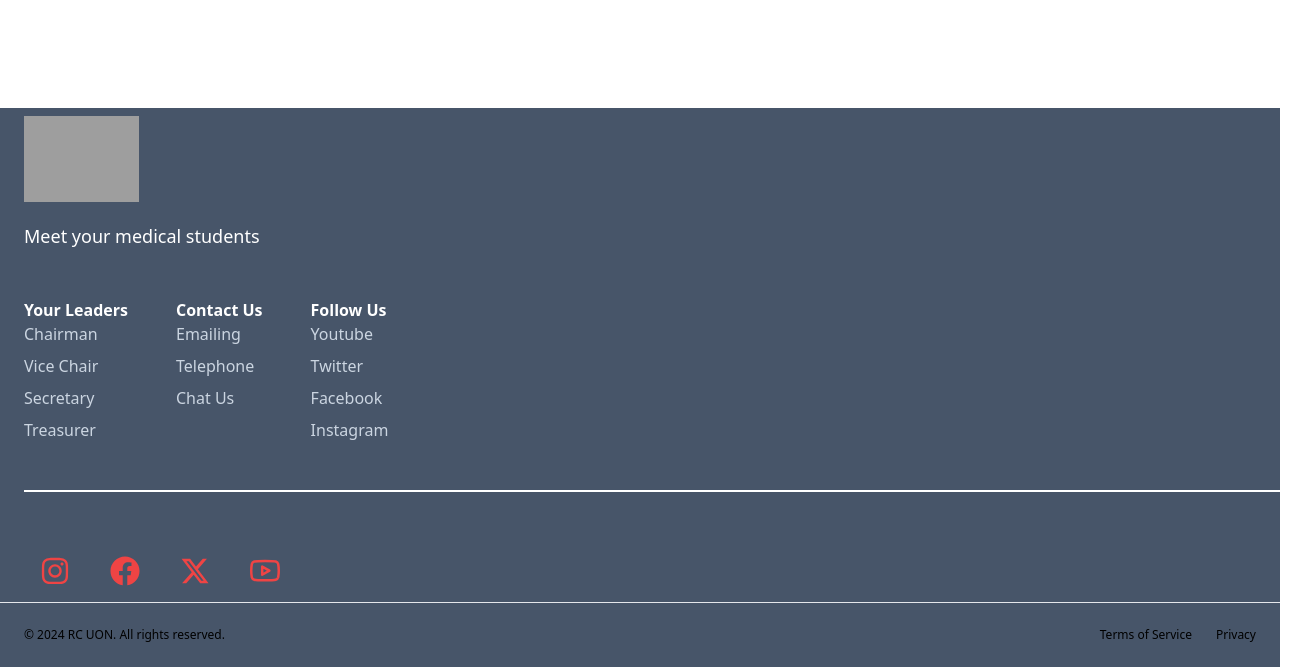
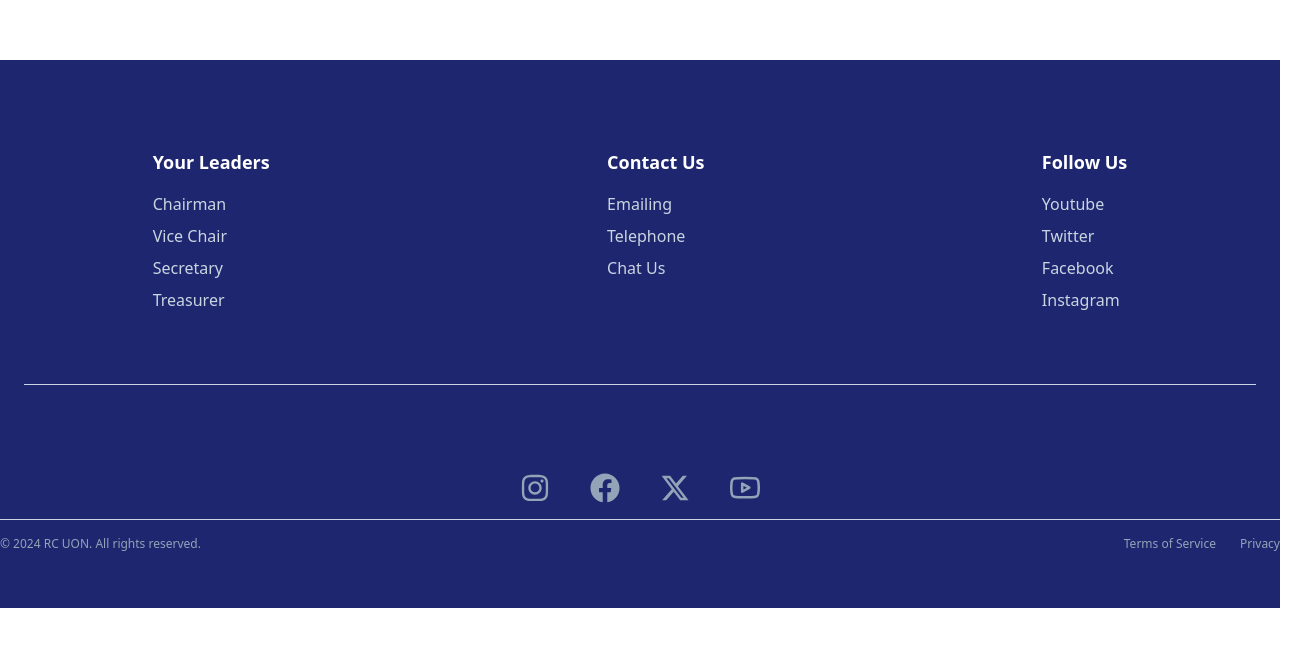
Before and after one commit to uniterriziki/RC_website, a Next.js app: page /contact in a window 1280 px wide. Shown: the part 868-1535 px from the top of the page, 1304 px wide, since content can reach past the window. After the commit the page ends 1476 px from the top, so only its background shows below. Built offline with nearby package versions, Linux system fonts and the light colour scheme; grey boxes are pictures that could not be loaded.

Commit message:
made some changes

```diff
--- a/app/page.jsx
+++ b/app/page.jsx
@@ -1,5 +1,6 @@
 import "tailwindcss/tailwind.css";
 import Link from "next/link";
+import Image from "next/image";
 
 export default function Home() {
   return (
@@ -49,8 +50,8 @@ export default function Home() {
             {/* Images and descriptions */}
             {[...Array(5)].map((_, i) => (
               <div key={i} className="border p-3">
-                <img
-                  src={`/image${i + 1}.jpg`}
+                <Image
+                  src={`/website_pic${i + 1}.jpeg`}
                   alt={`Gallery image ${i + 1}`}
                   className="w-full h-48 object-cover"
                 />
--- a/components/Footer.jsx
+++ b/components/Footer.jsx
@@ -1,30 +1,134 @@
+// import React from "react";
+// import Link from "next/link";
+// import { footerLinks } from "../lib/constants";
+// import { socials } from "../lib/constants";
+// import Image from "next/image";
+
+// const FooterColumn = ({ title, links }) => (
+//   <div className="flex flex-col gap-4">
+//     {" "}
+//     {/* Added gap for spacing */}
+//     <h4 className="font-bold text-white text-lg">{title}</h4>
+//     <ul className="flex flex-col gap-2 font-normal text-slate-300">
+//       {links.map((link) => (
+//         <Link
+//           href="/"
+//           key={link}
+//           className="hover:text-red-500 transition duration-200"
+//         >
+//           {" "}
+//           {/* Added hover effect */}
+//           {link}
+//         </Link>
+//       ))}
+//     </ul>
+//   </div>
+// );
+
+// const Socials = () => (
+//   <div>
+//     <ul className="grid grid-cols-4 p-2 hover:cursor-pointer gap-6 text-3xl text-red-500">
+//       {socials.map((link) => (
+//         <Link
+//           href={link.href}
+//           key={link.title}
+//           target="_blank"
+//           className="hover:bg-slate-300 hover:text-red-900 rounded-xl p-2 transition duration-200 hover:shadow-[0_3px_10px_rgba(203,213,225,0.5)]"
+//         >
+//           {link.icon}
+//         </Link>
+//       ))}
+//     </ul>
+//   </div>
+// );
+
+// const Footer = () => {
+//   return (
+//     <footer className="mt-2 bg-primary-dark">
+//       {" "}
+//       {/* Changed to primary-dark */}
+//       <div className="mx-auto max-w-7xl px-6 flex flex-col gap-12 w-full">
+//         {" "}
+//         {/* Centered the content */}
+//         <div className="mt-2 flex items-start flex-col">
+//           {/* <Image src="/medical logo.jpg" width={115} height={38} alt="RC UON" /> */}
+//           {/* <p className="text-white text-start text-lg font-normal mt-5 max-w-xs">
+//             Meet your medical students
+//           </p> */}
+//         </div>
+//         <div className="flex flex-wrap gap-16 justify-between">
+//           {" "}
+//           {/* Increased gap between columns */}
+//           <FooterColumn
+//             title={footerLinks[0].title}
+//             links={footerLinks[0].links}
+//           />
+//           <FooterColumn
+//             title={footerLinks[1].title}
+//             links={footerLinks[1].links}
+//           />
+//           <FooterColumn
+//             title={footerLinks[2].title}
+//             links={footerLinks[2].links}
+//           />
+//         </div>
+//         <div className="w-full border border-slate-300 h-1/2 bg-white text-white"></div>
+//         <div className="flex gap-4">
+//           <Socials />
+//         </div>
+//       </div>
+//       <div className="flex flex-col gap-2 sm:flex-row py-6 w-full shrink-0 items-center px-4 md:px-6 border-t border-slate-300">
+//         <p className="text-xs text-muted-foreground">
+//           © 2024 RC UON. All rights reserved.
+//         </p>
+//         <nav className="sm:ml-auto flex gap-4 sm:gap-6">
+//           <a className="text-xs hover:underline underline-offset-4" href="#">
+//             Terms of Service
+//           </a>
+//           <a className="text-xs hover:underline underline-offset-4" href="#">
+//             Privacy
+//           </a>
+//         </nav>
+//       </div>
+//     </footer>
+//   );
+// };
+
+// export default Footer;
+
 import React from "react";
 import Link from "next/link";
-import { footerLinks } from "../lib/constants";
-import { socials } from "../lib/constants";
+import { footerLinks, socials } from "../lib/constants";
 import Image from "next/image";
 
 const FooterColumn = ({ title, links }) => (
-  <div>
-    <h4 className="font-bold text-white">{title}</h4>
+  <div className="flex flex-col gap-4">
+    <h4 className="font-bold text-white text-lg">{title}</h4>
     <ul className="flex flex-col gap-2 font-normal text-slate-300">
       {links.map((link) => (
-        <Link href="/" key={link}>
+        <Link
+          href="/"
+          key={link}
+          className="hover:text-red-500 transition duration-200"
+        >
           {link}
         </Link>
       ))}
     </ul>
   </div>
 );
-const Socials = ({ id, link, icon }) => (
+
+const Socials = () => (
   <div>
-    <ul className="grid grid-cols-4 p-2 hover:cursor-pointer gap-6 text-3xl text-red-500">
+    <ul className="grid grid-cols-4 p-2 cursor-pointer gap-6 text-3xl text-slate-400">
+      {" "}
+      {/* Default slate color */}
       {socials.map((link) => (
         <Link
           href={link.href}
           key={link.title}
           target="_blank"
-          className="hover:bg-white hover:text-red-900 rounded-xl p-2 hover:shadow-[rgba(0,_0,_0,_0.25)_0px_25px_50px_-12px]"
+          className="hover:bg-slate-300 hover:text-red-900 rounded-xl p-2 transition duration-200 hover:shadow-[0_3px_10px_rgba(203,213,225,0.5)]"
         >
           {link.icon}
         </Link>
@@ -32,50 +136,36 @@ const Socials = ({ id, link, icon }) => (
     </ul>
   </div>
 );
+
 const Footer = () => {
   return (
-    <footer className="mt-24 bg-slate-600">
-      <div className="ml-6 flex flex-col gap-12 w-full">
-        <div className="mt-2 flex items-start flex-col">
-          <Image src="/medical logo.jpg" width={115} height={38} alt="RC UON" />
-
-          <p className="text-white text-start text-lg font-normal mt-5 max-w-xs">
-            Meet your medical students
-          </p>
+    <footer className="mt-12 bg-primary-dark py-10">
+      {" "}
+      {/* Increased top margin and padding */}
+      <div className="mx-auto max-w-7xl px-6 flex flex-col gap-12 w-full">
+        <div className="flex items-start flex-col text-white">
+          {/* <Image src="/medical logo.jpg" width={115} height={38} alt="RC UON" /> */}
+          {/* <p className="text-lg font-normal mt-5 max-w-xs">Meet your medical students</p> */}
         </div>
-        <div className="flex flex-wrap gap-12">
-          <div className="justify-between flex-col gap-4">
+        <div className="flex flex-wrap gap-20 justify-around">
+          {" "}
+          {/* Centered columns and added spacing */}
+          {footerLinks.map((section, index) => (
             <FooterColumn
-              title={footerLinks[0].title}
-              links={footerLinks[0].links}
+              key={index}
+              title={section.title}
+              links={section.links}
             />
-          </div>
-          <FooterColumn
-            title={footerLinks[1].title}
-            links={footerLinks[1].links}
-          />
-          <div className="flex-1 flex flex-col gap-4">
-            <FooterColumn
-              title={footerLinks[2].title}
-              links={footerLinks[2].links}
-            />
-          </div>
+          ))}
         </div>
-        <div className="w-full border border-white h-1/2 bg-white text-white"></div>
-        <div className="flex gap-4">
+        <div className="w-full border-t border-slate-300 my-6"></div>{" "}
+        {/* Updated styling for separator */}
+        <div className="flex justify-center">
           <Socials />
         </div>
       </div>
-
-      {/* <div className=" flexBetween">
-        <p className="text-center italic text-sm font-bold">
-          ©2024 RC-UON. All Rights Reserved
-        </p>
-      </div> */}
-      <div className="flex flex-col gap-2 sm:flex-row py-6 w-full shrink-0 items-center px-4 md:px-6 border-t">
-        <p className="text-xs text-muted-foreground">
-          © 2024 RC UON. All rights reserved.
-        </p>
+      <div className="flex flex-col gap-2 sm:flex-row py-4 w-full items-center border-t border-slate-300 text-slate-400">
+        <p className="text-xs">© 2024 RC UON. All rights reserved.</p>
         <nav className="sm:ml-auto flex gap-4 sm:gap-6">
           <a className="text-xs hover:underline underline-offset-4" href="#">
             Terms of Service
```
